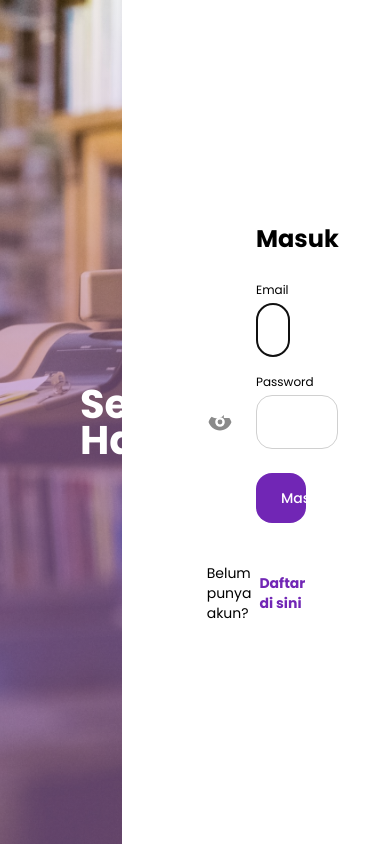
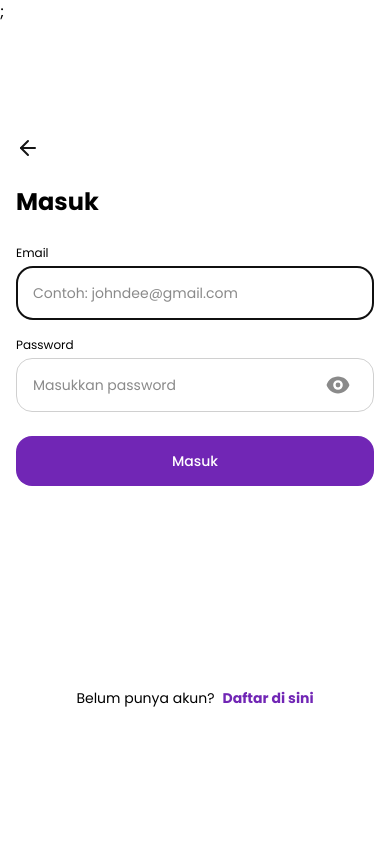
Before and after one commit to WhiteClover4/SecondHand-FE, a React (Create React App) app: page /login in a window 390 px wide. Built offline with nearby package versions, Linux system fonts and the light colour scheme; no server answers.

Commit message:
Responsive login

```diff
--- a/src/components/layouts/AuthLayout.js
+++ b/src/components/layouts/AuthLayout.js
@@ -1,7 +1,7 @@
 export default function AuthLayout({ children }) {
   return (
-    <div className="absolute top-0 left-0 flex h-screen w-screen overflow-auto">
-      <div className="relative h-full w-1/2">
+    <div className="absolute top-0 left-0 lg:flex h-screen w-screen overflow-auto">
+      <div className="relative h-full w-1/2 hidden lg:block">
         <h1 className="absolute top-1/2 left-20 z-10 w-[154px] -translate-y-1/2 transform text-[40px] font-bold leading-9 text-neutral-01">
           Second Hand.
         </h1>
@@ -13,7 +13,7 @@ export default function AuthLayout({ children }) {
         ></div>
         <img alt="backround" className="h-full w-full object-cover" src="/img/img-bg-auth.png" />
       </div>
-      <main className="flex h-full w-1/2 items-center px-[134px]">
+      <main className="flex h-full w-full lg:w-1/2 items-center px-[16px] lg:px-[134px]">
         <div className="flex w-full flex-col items-center">
           <div className="w-full">{children}</div>
         </div>
--- a/src/pages/Login.js
+++ b/src/pages/Login.js
@@ -1,6 +1,6 @@
 import { useState } from 'react';
 import { Link } from 'react-router-dom';
-import { PrimaryButton } from '../components/buttons';
+import { PrimaryButton, BackButton } from '../components/buttons';
 import { LabelPasswordInput, LabelTextInput } from '../components/inputs';
 import { AuthLayout } from '../components/layouts';
 import useAuth from '../hooks/dependent/useAuth';
@@ -12,7 +12,8 @@ export default function Login() {
   const setFormInput = (e) => setForm({ ...form, [e.target.name]: e.target.value });
 
   return (
-    <AuthLayout>
+    <AuthLayout >
+      <BackButton className="lg:hidden mb-6" />
       <h1 className="text-heading-24 font-bold">Masuk</h1>
       <form
         onSubmit={(e) => {
@@ -43,7 +44,7 @@ export default function Login() {
           Masuk
         </PrimaryButton>
       </form>
-      <div className="mt-10 flex items-center justify-center space-x-2">
+      <div className="mt-[202px] lg:mt-10 flex items-center justify-center space-x-2">
         <p className="text-body-14">Belum punya akun?</p>
         <Link className="inline-block text-body-14 font-bold text-primary-04" to="/register">
           Daftar di sini
```
